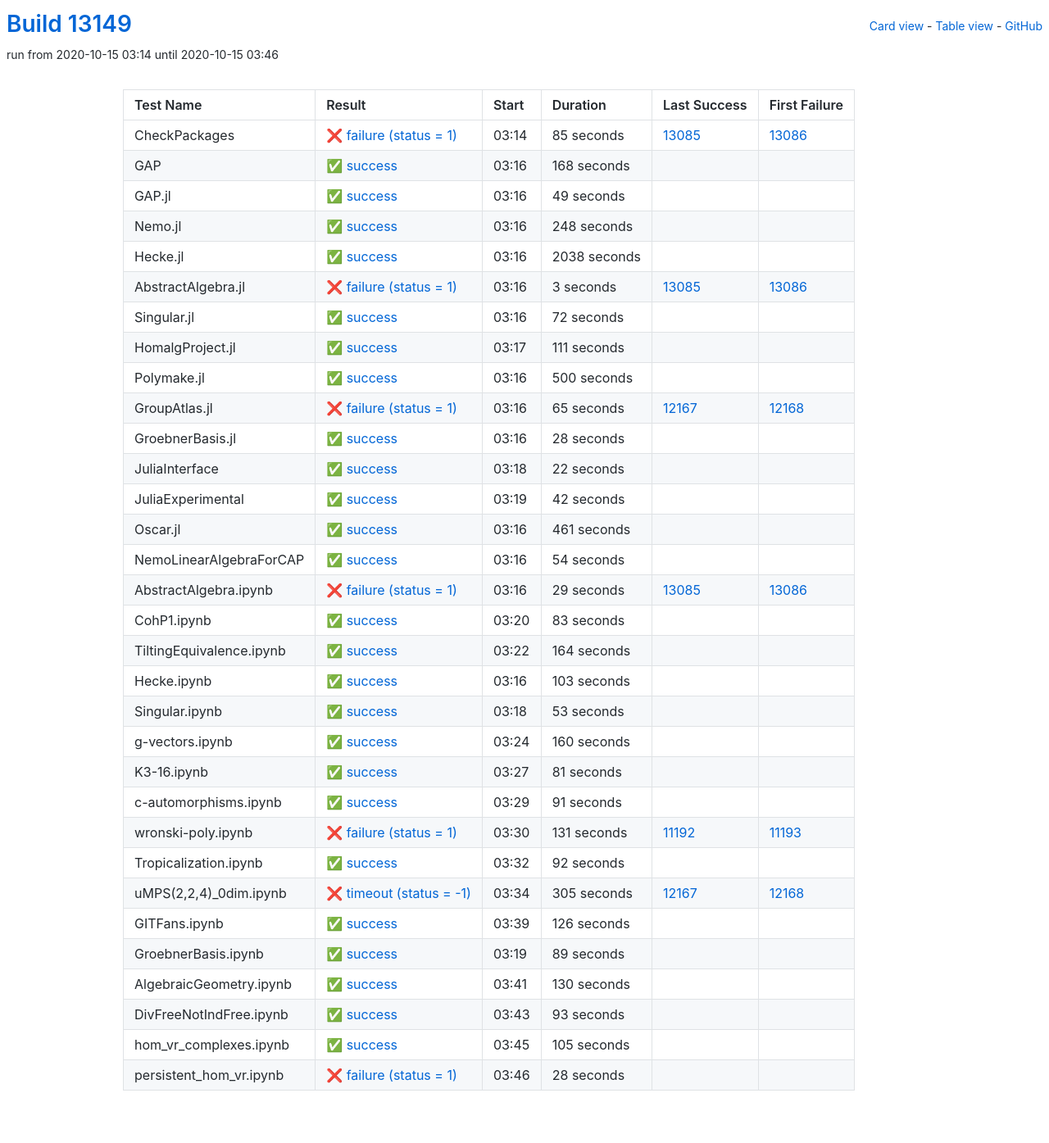
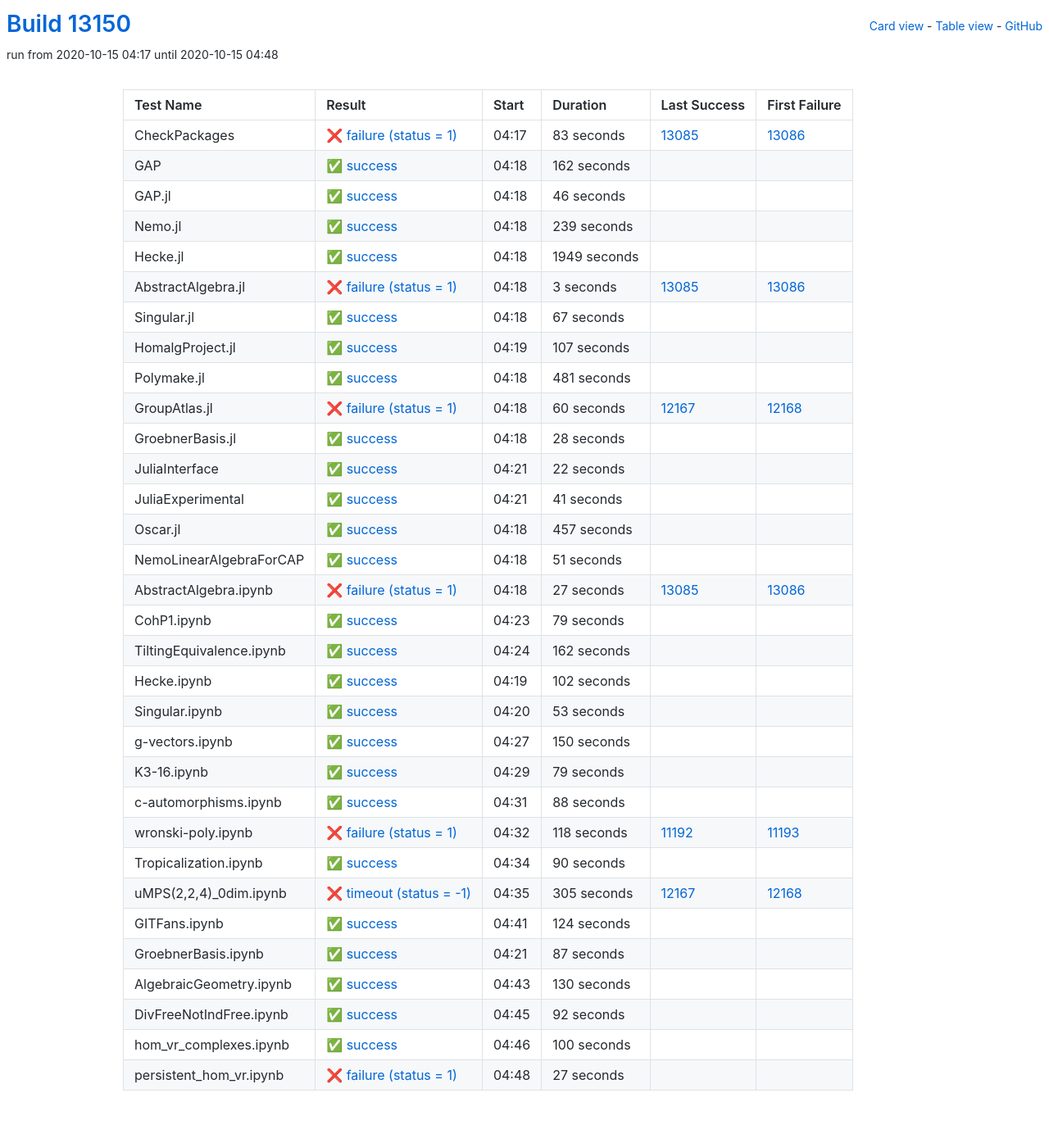
Before and after one commit to oscar-system/oscar-ci-status, a Jekyll site: the page built from table.html, in a window 1280 px wide. Shown: the whole page at 82% size. Built offline with Jekyll 4.4.1, drawn with Linux system fonts in a browser that asks for light colours.

Commit message:
Build #13150

```diff
--- a/_data/ci.yml
+++ b/_data/ci.yml
@@ -1,6 +1,6 @@
 ---
-build: 13149
-build_url: https://oscarci.mathematik.uni-kl.de/job/oscar/13149/
+build: 13150
+build_url: https://oscarci.mathematik.uni-kl.de/job/oscar/13150/
 job: oscar
 organization: oscar-system
 repo: oscar-ci-status
@@ -8,68 +8,68 @@ repourl: https://github.com/oscar-system/oscar-ci-status
 tests:
 - name: CheckPackages
   id: checkpackages
-  log: https://oscarci.mathematik.uni-kl.de/job/oscar/13149/artifact/logs/build-13149/CheckPackages.log
-  start: 2020-10-15 03:14
+  log: https://oscarci.mathematik.uni-kl.de/job/oscar/13150/artifact/logs/build-13150/CheckPackages.log
+  start: 2020-10-15 04:17
   success: false
   exitcode: 1
   status: failure
-  duration: 85
+  duration: 83
   last_success: 13085
   last_success_url: https://oscarci.mathematik.uni-kl.de/job/oscar/13085/
   first_failure: 13086
   first_failure_url: https://oscarci.mathematik.uni-kl.de/job/oscar/13086/
 - name: GAP
   id: gap
-  log: https://oscarci.mathematik.uni-kl.de/job/oscar/13149/artifact/logs/build-13149/GAP.log
-  start: 2020-10-15 03:16
+  log: https://oscarci.mathematik.uni-kl.de/job/oscar/13150/artifact/logs/build-13150/GAP.log
+  start: 2020-10-15 04:18
   success: true
   exitcode: 0
   status: success
-  duration: 168
+  duration: 162
   last_success: false
   last_success_url:
   first_failure: false
   first_failure_url:
 - name: GAP.jl
   id: gap-jl
-  log: https://oscarci.mathematik.uni-kl.de/job/oscar/13149/artifact/logs/build-13149/GAP.jl.log
-  start: 2020-10-15 03:16
+  log: https://oscarci.mathematik.uni-kl.de/job/oscar/13150/artifact/logs/build-13150/GAP.jl.log
+  start: 2020-10-15 04:18
   success: true
   exitcode: 0
   status: success
-  duration: 49
+  duration: 46
   last_success: false
   last_success_url:
   first_failure: false
   first_failure_url:
 - name: Nemo.jl
   id: nemo-jl
-  log: https://oscarci.mathematik.uni-kl.de/job/oscar/13149/artifact/logs/build-13149/Nemo.jl.log
-  start: 2020-10-15 03:16
+  log: https://oscarci.mathematik.uni-kl.de/job/oscar/13150/artifact/logs/build-13150/Nemo.jl.log
+  start: 2020-10-15 04:18
   success: true
   exitcode: 0
   status: success
-  duration: 248
+  duration: 239
   last_success: false
   last_success_url:
   first_failure: false
   first_failure_url:
 - name: Hecke.jl
   id: hecke-jl
-  log: https://oscarci.mathematik.uni-kl.de/job/oscar/13149/artifact/logs/build-13149/Hecke.jl.log
-  start: 2020-10-15 03:16
+  log: https://oscarci.mathematik.uni-kl.de/job/oscar/13150/artifact/logs/build-13150/Hecke.jl.log
+  start: 2020-10-15 04:18
   success: true
   exitcode: 0
   status: success
-  duration: 2038
+  duration: 1949
   last_success: false
   last_success_url:
   first_failure: false
   first_failure_url:
 - name: AbstractAlgebra.jl
   id: abstractalgebra-jl
-  log: https://oscarci.mathematik.uni-kl.de/job/oscar/13149/artifact/logs/build-13149/AbstractAlgebra.jl.log
-  start: 2020-10-15 03:16
+  log: https://oscarci.mathematik.uni-kl.de/job/oscar/13150/artifact/logs/build-13150/AbstractAlgebra.jl.log
+  start: 2020-10-15 04:18
   success: false
   exitcode: 1
   status: failure
@@ -80,56 +80,56 @@ tests:
   first_failure_url: https://oscarci.mathematik.uni-kl.de/job/oscar/13086/
 - name: Singular.jl
   id: singular-jl
-  log: https://oscarci.mathematik.uni-kl.de/job/oscar/13149/artifact/logs/build-13149/Singular.jl.log
-  start: 2020-10-15 03:16
+  log: https://oscarci.mathematik.uni-kl.de/job/oscar/13150/artifact/logs/build-13150/Singular.jl.log
+  start: 2020-10-15 04:18
   success: true
   exitcode: 0
   status: success
-  duration: 72
+  duration: 67
   last_success: false
   last_success_url:
   first_failure: false
   first_failure_url:
 - name: HomalgProject.jl
   id: homalgproject-jl
-  log: https://oscarci.mathematik.uni-kl.de/job/oscar/13149/artifact/logs/build-13149/HomalgProject.jl.log
-  start: 2020-10-15 03:17
+  log: https://oscarci.mathematik.uni-kl.de/job/oscar/13150/artifact/logs/build-13150/HomalgProject.jl.log
+  start: 2020-10-15 04:19
   success: true
   exitcode: 0
   status: success
-  duration: 111
+  duration: 107
   last_success: false
   last_success_url:
   first_failure: false
   first_failure_url:
 - name: Polymake.jl
   id: polymake-jl
-  log: https://oscarci.mathematik.uni-kl.de/job/oscar/13149/artifact/logs/build-13149/Polymake.jl.log
-  start: 2020-10-15 03:16
+  log: https://oscarci.mathematik.uni-kl.de/job/oscar/13150/artifact/logs/build-13150/Polymake.jl.log
+  start: 2020-10-15 04:18
   success: true
   exitcode: 0
   status: success
-  duration: 500
+  duration: 481
   last_success: false
   last_success_url:
   first_failure: false
   first_failure_url:
 - name: GroupAtlas.jl
   id: groupatlas-jl
-  log: https://oscarci.mathematik.uni-kl.de/job/oscar/13149/artifact/logs/build-13149/GroupAtlas.jl.log
-  start: 2020-10-15 03:16
+  log: https://oscarci.mathematik.uni-kl.de/job/oscar/13150/artifact/logs/build-13150/GroupAtlas.jl.log
+  start: 2020-10-15 04:18
   success: false
   exitcode: 1
   status: failure
-  duration: 65
+  duration: 60
   last_success: 12167
   last_success_url: https://oscarci.mathematik.uni-kl.de/job/oscar/12167/
   first_failure: 12168
   first_failure_url: https://oscarci.mathematik.uni-kl.de/job/oscar/12168/
 - name: GroebnerBasis.jl
   id: groebnerbasis-jl
-  log: https://oscarci.mathematik.uni-kl.de/job/oscar/13149/artifact/logs/build-13149/GroebnerBasis.jl.log
-  start: 2020-10-15 03:16
+  log: https://oscarci.mathematik.uni-kl.de/job/oscar/13150/artifact/logs/build-13150/GroebnerBasis.jl.log
+  start: 2020-10-15 04:18
   success: true
   exitcode: 0
   status: success
@@ -140,8 +140,8 @@ tests:
   first_failure_url:
 - name: JuliaInterface
   id: juliainterface
-  log: https://oscarci.mathematik.uni-kl.de/job/oscar/13149/artifact/logs/build-13149/JuliaInterface.log
-  start: 2020-10-15 03:18
+  log: https://oscarci.mathematik.uni-kl.de/job/oscar/13150/artifact/logs/build-13150/JuliaInterface.log
+  start: 2020-10-15 04:21
   success: true
   exitcode: 0
   status: success
@@ -152,92 +152,92 @@ tests:
   first_failure_url:
 - name: JuliaExperimental
   id: juliaexperimental
-  log: https://oscarci.mathematik.uni-kl.de/job/oscar/13149/artifact/logs/build-13149/JuliaExperimental.log
-  start: 2020-10-15 03:19
+  log: https://oscarci.mathematik.uni-kl.de/job/oscar/13150/artifact/logs/build-13150/JuliaExperimental.log
+  start: 2020-10-15 04:21
   success: true
   exitcode: 0
   status: success
-  duration: 42
+  duration: 41
   last_success: false
   last_success_url:
   first_failure: false
   first_failure_url:
 - name: Oscar.jl
   id: oscar-jl
-  log: https://oscarci.mathematik.uni-kl.de/job/oscar/13149/artifact/logs/build-13149/Oscar.jl.log
-  start: 2020-10-15 03:16
+  log: https://oscarci.mathematik.uni-kl.de/job/oscar/13150/artifact/logs/build-13150/Oscar.jl.log
+  start: 2020-10-15 04:18
   success: true
   exitcode: 0
   status: success
-  duration: 461
+  duration: 457
   last_success: false
   last_success_url:
   first_failure: false
   first_failure_url:
 - name: NemoLinearAlgebraForCAP
   id: nemolinearalgebraforcap
-  log: https://oscarci.mathematik.uni-kl.de/job/oscar/13149/artifact/logs/build-13149/NemoLinearAlgebraForCAP.log
-  start: 2020-10-15 03:16
+  log: https://oscarci.mathematik.uni-kl.de/job/oscar/13150/artifact/logs/build-13150/NemoLinearAlgebraForCAP.log
+  start: 2020-10-15 04:18
   success: true
   exitcode: 0
   status: success
-  duration: 54
+  duration: 51
   last_success: false
   last_success_url:
   first_failure: false
   first_failure_url:
 - name: AbstractAlgebra.ipynb
   id: abstractalgebra-ipynb
-  log: https://oscarci.mathematik.uni-kl.de/job/oscar/13149/artifact/logs/build-13149/AbstractAlgebra.ipynb.log
-  start: 2020-10-15 03:16
+  log: https://oscarci.mathematik.uni-kl.de/job/oscar/13150/artifact/logs/build-13150/AbstractAlgebra.ipynb.log
+  start: 2020-10-15 04:18
   success: false
   exitcode: 1
   status: failure
-  duration: 29
+  duration: 27
   last_success: 13085
   last_success_url: https://oscarci.mathematik.uni-kl.de/job/oscar/13085/
   first_failure: 13086
   first_failure_url: https://oscarci.mathematik.uni-kl.de/job/oscar/13086/
 - name: CohP1.ipynb
   id: cohp1-ipynb
-  log: https://oscarci.mathematik.uni-kl.de/job/oscar/13149/artifact/logs/build-13149/CohP1.ipynb.log
-  start: 2020-10-15 03:20
+  log: https://oscarci.mathematik.uni-kl.de/job/oscar/13150/artifact/logs/build-13150/CohP1.ipynb.log
+  start: 2020-10-15 04:23
   success: true
   exitcode: 0
   status: success
-  duration: 83
+  duration: 79
   last_success: false
   last_success_url:
   first_failure: false
   first_failure_url:
 - name: TiltingEquivalence.ipynb
   id: tiltingequivalence-ipynb
-  log: https://oscarci.mathematik.uni-kl.de/job/oscar/13149/artifact/logs/build-13149/TiltingEquivalence.ipynb.log
-  start: 2020-10-15 03:22
+  log: https://oscarci.mathematik.uni-kl.de/job/oscar/13150/artifact/logs/build-13150/TiltingEquivalence.ipynb.log
+  start: 2020-10-15 04:24
   success: true
   exitcode: 0
   status: success
-  duration: 164
+  duration: 162
   last_success: false
   last_success_url:
   first_failure: false
   first_failure_url:
 - name: Hecke.ipynb
   id: hecke-ipynb
-  log: https://oscarci.mathematik.uni-kl.de/job/oscar/13149/artifact/logs/build-13149/Hecke.ipynb.log
-  start: 2020-10-15 03:16
+  log: https://oscarci.mathematik.uni-kl.de/job/oscar/13150/artifact/logs/build-13150/Hecke.ipynb.log
+  start: 2020-10-15 04:19
   success: true
   exitcode: 0
   status: success
-  duration: 103
+  duration: 102
   last_success: false
   last_success_url:
   first_failure: false
   first_failure_url:
 - name: Singular.ipynb
   id: singular-ipynb
-  log: https://oscarci.mathematik.uni-kl.de/job/oscar/13149/artifact/logs/build-13149/Singular.ipynb.log
-  start: 2020-10-15 03:18
+  log: https://oscarci.mathematik.uni-kl.de/job/oscar/13150/artifact/logs/build-13150/Singular.ipynb.log
+  start: 2020-10-15 04:20
   success: true
   exitcode: 0
   status: success
@@ -248,68 +248,68 @@ tests:
   first_failure_url:
 - name: g-vectors.ipynb
   id: g-vectors-ipynb
-  log: https://oscarci.mathematik.uni-kl.de/job/oscar/13149/artifact/logs/build-13149/g-vectors.ipynb.log
-  start: 2020-10-15 03:24
+  log: https://oscarci.mathematik.uni-kl.de/job/oscar/13150/artifact/logs/build-13150/g-vectors.ipynb.log
+  start: 2020-10-15 04:27
   success: true
   exitcode: 0
   status: success
-  duration: 160
+  duration: 150
   last_success: false
   last_success_url:
   first_failure: false
   first_failure_url:
 - name: K3-16.ipynb
   id: k3-16-ipynb
-  log: https://oscarci.mathematik.uni-kl.de/job/oscar/13149/artifact/logs/build-13149/K3-16.ipynb.log
-  start: 2020-10-15 03:27
+  log: https://oscarci.mathematik.uni-kl.de/job/oscar/13150/artifact/logs/build-13150/K3-16.ipynb.log
+  start: 2020-10-15 04:29
   success: true
   exitcode: 0
   status: success
-  duration: 81
+  duration: 79
   last_success: false
   last_success_url:
   first_failure: false
   first_failure_url:
 - name: c-automorphisms.ipynb
   id: c-automorphisms-ipynb
-  log: https://oscarci.mathematik.uni-kl.de/job/oscar/13149/artifact/logs/build-13149/c-automorphisms.ipynb.log
-  start: 2020-10-15 03:29
+  log: https://oscarci.mathematik.uni-kl.de/job/oscar/13150/artifact/logs/build-13150/c-automorphisms.ipynb.log
+  start: 2020-10-15 04:31
   success: true
   exitcode: 0
   status: success
-  duration: 91
+  duration: 88
   last_success: false
   last_success_url:
   first_failure: false
   first_failure_url:
 - name: wronski-poly.ipynb
   id: wronski-poly-ipynb
-  log: https://oscarci.mathematik.uni-kl.de/job/oscar/13149/artifact/logs/build-13149/wronski-poly.ipynb.log
-  start: 2020-10-15 03:30
+  log: https://oscarci.mathematik.uni-kl.de/job/oscar/13150/artifact/logs/build-13150/wronski-poly.ipynb.log
+  start: 2020-10-15 04:32
   success: false
   exitcode: 1
   status: failure
-  duration: 131
+  duration: 118
   last_success: 11192
   last_success_url: https://oscarci.mathematik.uni-kl.de/job/oscar/11192/
   first_failure: 11193
   first_failure_url: https://oscarci.mathematik.uni-kl.de/job/oscar/11193/
 - name: Tropicalization.ipynb
   id: tropicalization-ipynb
-  log: https://oscarci.mathematik.uni-kl.de/job/oscar/13149/artifact/logs/build-13149/Tropicalization.ipynb.log
-  start: 2020-10-15 03:32
+  log: https://oscarci.mathematik.uni-kl.de/job/oscar/13150/artifact/logs/build-13150/Tropicalization.ipynb.log
+  start: 2020-10-15 04:34
   success: true
   exitcode: 0
   status: success
-  duration: 92
+  duration: 90
   last_success: false
   last_success_url:
   first_failure: false
   first_failure_url:
 - name: uMPS(2,2,4)_0dim.ipynb
   id: umps-2-2-4-0dim-ipynb
-  log: https://oscarci.mathematik.uni-kl.de/job/oscar/13149/artifact/logs/build-13149/uMPS-2-2-4-_0dim.ipynb.log
-  start: 2020-10-15 03:34
+  log: https://oscarci.mathematik.uni-kl.de/job/oscar/13150/artifact/logs/build-13150/uMPS-2-2-4-_0dim.ipynb.log
+  start: 2020-10-15 04:35
   success: false
   exitcode: -1
   status: timeout
@@ -320,32 +320,32 @@ tests:
   first_failure_url: https://oscarci.mathematik.uni-kl.de/job/oscar/12168/
 - name: GITFans.ipynb
   id: gitfans-ipynb
-  log: https://oscarci.mathematik.uni-kl.de/job/oscar/13149/artifact/logs/build-13149/GITFans.ipynb.log
-  start: 2020-10-15 03:39
+  log: https://oscarci.mathematik.uni-kl.de/job/oscar/13150/artifact/logs/build-13150/GITFans.ipynb.log
+  start: 2020-10-15 04:41
   success: true
   exitcode: 0
   status: success
-  duration: 126
+  duration: 124
   last_success: false
   last_success_url:
   first_failure: false
   first_failure_url:
 - name: GroebnerBasis.ipynb
   id: groebnerbasis-ipynb
-  log: https://oscarci.mathematik.uni-kl.de/job/oscar/13149/artifact/logs/build-13149/GroebnerBasis.ipynb.log
-  start: 2020-10-15 03:19
+  log: https://oscarci.mathematik.uni-kl.de/job/oscar/13150/artifact/logs/build-13150/GroebnerBasis.ipynb.log
+  start: 2020-10-15 04:21
   success: true
   exitcode: 0
   status: success
-  duration: 89
+  duration: 87
   last_success: false
   last_success_url:
   first_failure: false
   first_failure_url:
 - name: AlgebraicGeometry.ipynb
   id: algebraicgeometry-ipynb
-  log: https://oscarci.mathematik.uni-kl.de/job/oscar/13149/artifact/logs/build-13149/AlgebraicGeometry.ipynb.log
-  start: 2020-10-15 03:41
+  log: https://oscarci.mathematik.uni-kl.de/job/oscar/13150/artifact/logs/build-13150/AlgebraicGeometry.ipynb.log
+  start: 2020-10-15 04:43
   success: true
   exitcode: 0
   status: success
@@ -356,36 +356,36 @@ tests:
   first_failure_url:
 - name: DivFreeNotIndFree.ipynb
   id: divfreenotindfree-ipynb
-  log: https://oscarci.mathematik.uni-kl.de/job/oscar/13149/artifact/logs/build-13149/DivFreeNotIndFree.ipynb.log
-  start: 2020-10-15 03:43
+  log: https://oscarci.mathematik.uni-kl.de/job/oscar/13150/artifact/logs/build-13150/DivFreeNotIndFree.ipynb.log
+  start: 2020-10-15 04:45
   success: true
   exitcode: 0
   status: success
-  duration: 93
+  duration: 92
   last_success: false
   last_success_url:
   first_failure: false
   first_failure_url:
 - name: hom_vr_complexes.ipynb
   id: hom-vr-complexes-ipynb
-  log: https://oscarci.mathematik.uni-kl.de/job/oscar/13149/artifact/logs/build-13149/hom_vr_complexes.ipynb.log
-  start: 2020-10-15 03:45
+  log: https://oscarci.mathematik.uni-kl.de/job/oscar/13150/artifact/logs/build-13150/hom_vr_complexes.ipynb.log
+  start: 2020-10-15 04:46
   success: true
   exitcode: 0
   status: success
-  duration: 105
+  duration: 100
   last_success: false
   last_success_url:
   first_failure: false
   first_failure_url:
 - name: persistent_hom_vr.ipynb
   id: persistent-hom-vr-ipynb
-  log: https://oscarci.mathematik.uni-kl.de/job/oscar/13149/artifact/logs/build-13149/persistent_hom_vr.ipynb.log
-  start: 2020-10-15 03:46
+  log: https://oscarci.mathematik.uni-kl.de/job/oscar/13150/artifact/logs/build-13150/persistent_hom_vr.ipynb.log
+  start: 2020-10-15 04:48
   success: false
   exitcode: 1
   status: failure
-  duration: 28
+  duration: 27
   last_success: false
   last_success_url:
   first_failure: false
```
Also changed, not shown: README.md.
